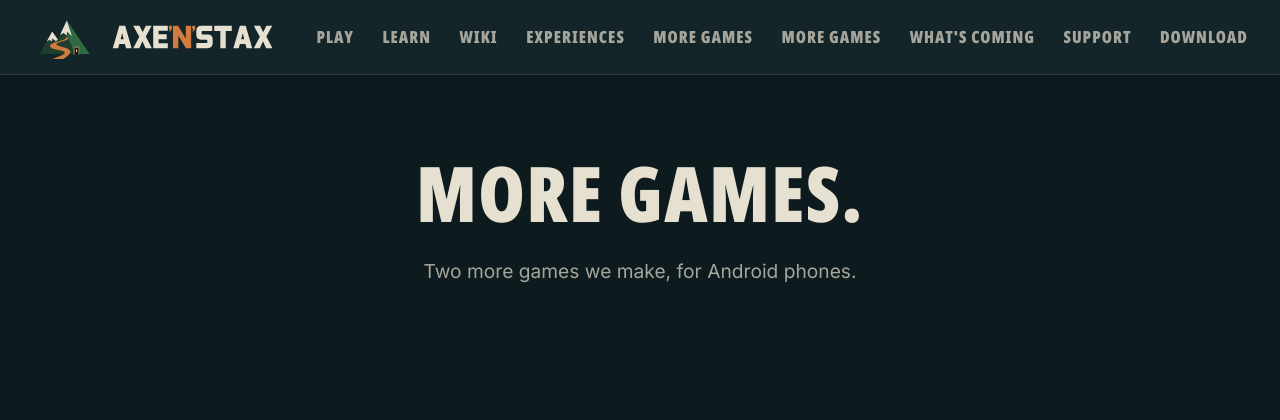
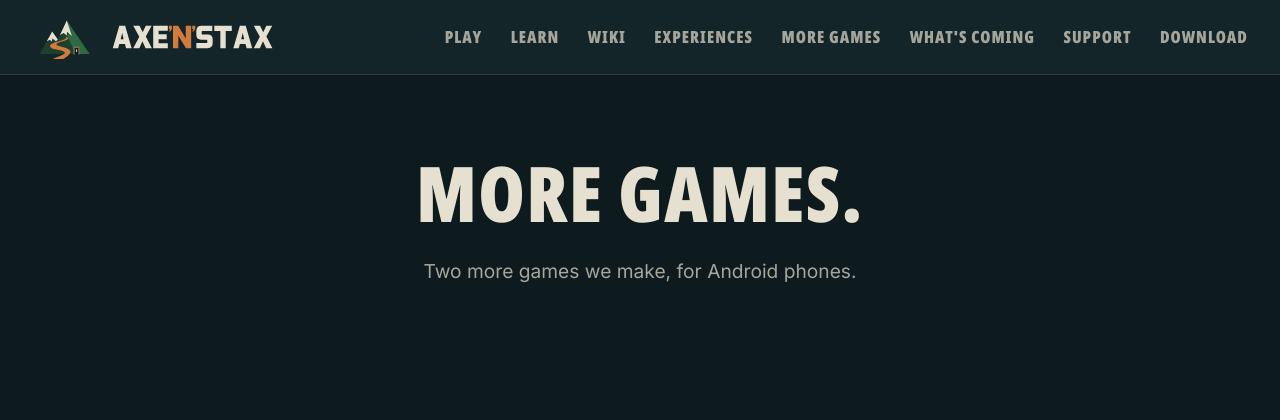
Before and after one commit to decented/axenstax, a FastAPI app: template tools/sites/marketing/templates/more_games.html in a window 1280 px wide. Shown: the top 420 px of the page. Run offline with FastAPI, Linux system fonts and the light colour scheme; the template is opened without the code that fills it, so the values that code supplies are empty; parts of the project's set-up code (start-up, migrations or seed data) failed here and were passed over; some libraries are stand-ins or nearby versions.

Commit message:
List More games once in its own page's nav

```diff
--- a/tools/sites/marketing/templates/more_games.html
+++ b/tools/sites/marketing/templates/more_games.html
@@ -21,7 +21,6 @@
             <a href="{{ learn_url }}">Learn</a>
             <a href="{{ wiki_url }}">Wiki</a>
             <a href="/experiences">Experiences</a>
-            <a href="/more-games">More games</a>
             <a href="/more-games">More games</a>
             <a href="/roadmap">What's coming</a>
             <a href="/support">Support</a>
```
